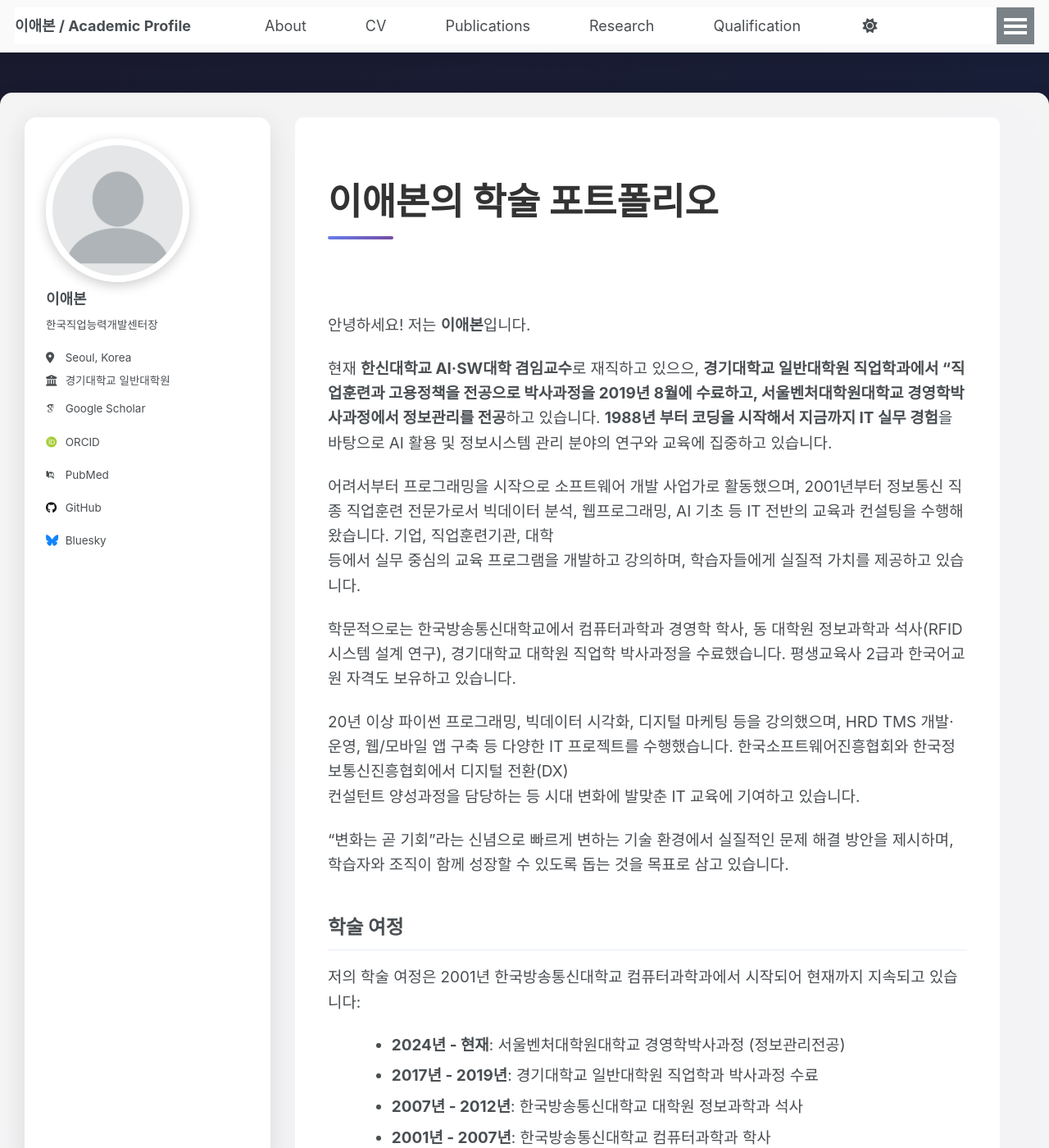
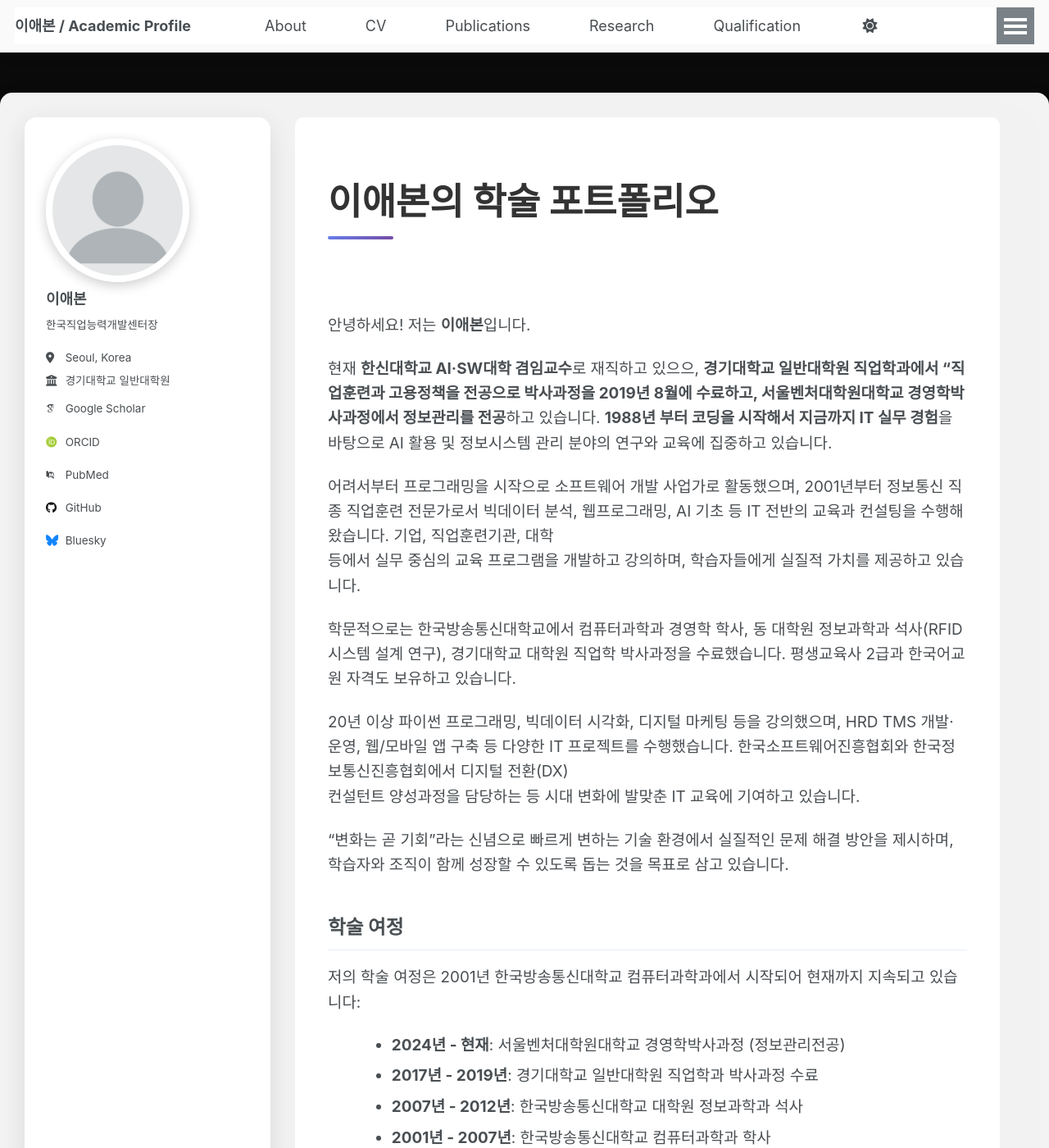
Before and after one commit to aebonlee/aebonlee.github.io, a Jekyll site: the page built from _pages/about.md, in a window 1280 px wide and 1400 px high. Shown: the whole window at 82% size. Built offline with Jekyll 4.4.1, drawn with Linux system fonts in a browser that asks for light colours; some web fonts are replaced; a script that is not in the unit is left out.

Commit message:
배경 투명화로 SVG 웨이브 가시성 개선
- body 배경을 transparent로 변경하여 SVG 웨이브가 보이도록 수정
- html에 어두운 배경(#0a0a0a) 추가로 화려한 웨이브 색상이 더 잘 보이게 함
- 기존 그라데이션 배경이 웨이브를 가리는 문제 해결

🤖 Generated with [Claude Code](https://claude.ai/code)

Co-Authored-By: Claude <noreply@anthropic.com>

```diff
--- a/assets/css/main.scss
+++ b/assets/css/main.scss
@@ -51,11 +51,12 @@ $content-max-width: calc(#{$container-max-width} - #{$sidebar-width} - 80px);
 /* Enhanced background with wave animation */
 html {
   height: 100%;
+  background: #0a0a0a; /* Very dark background to show colorful waves */
 }
 
 body {
   position: relative;
-  background: linear-gradient(135deg, #1a1a2e 0%, #16213e 50%, #0f3460 100%); /* Dark gradient background for SVG waves */
+  background: transparent; /* Transparent to show SVG waves */
   min-height: 100vh;
   margin: 0;
   padding: 0;
```
